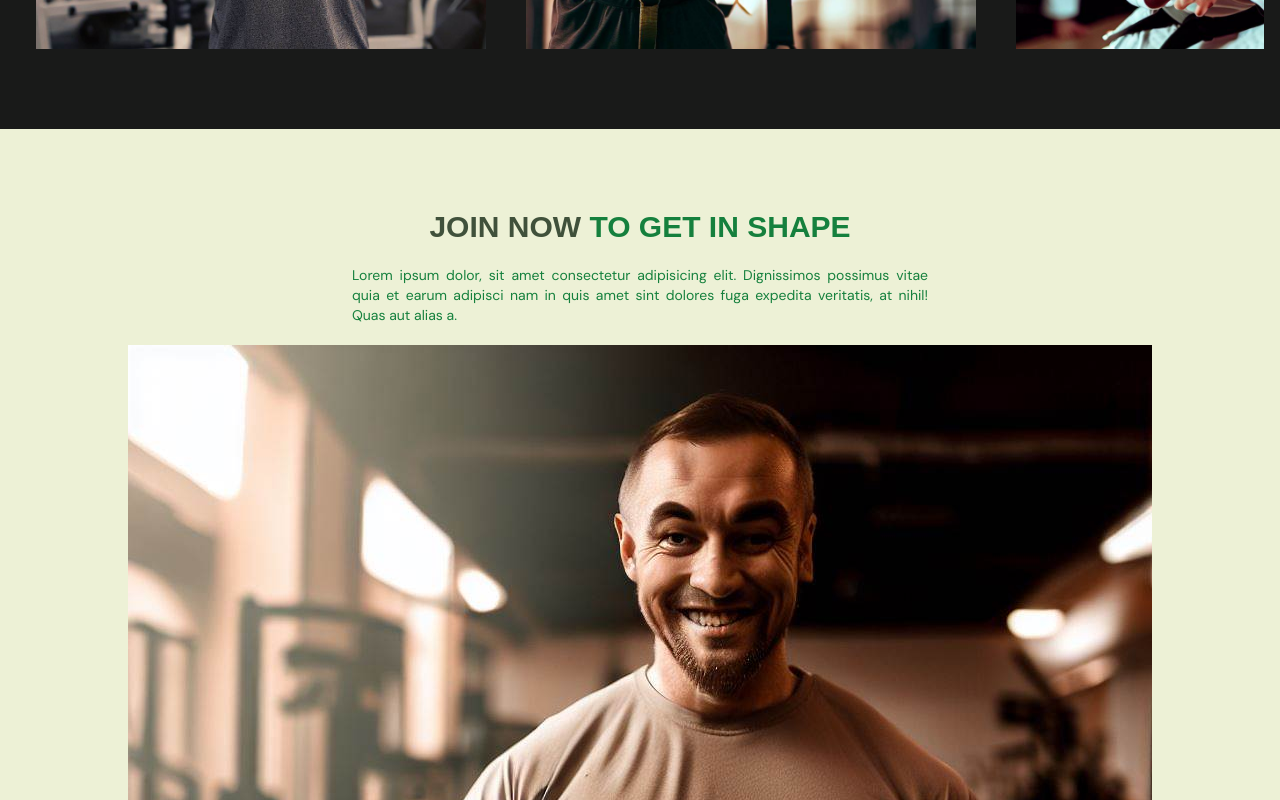
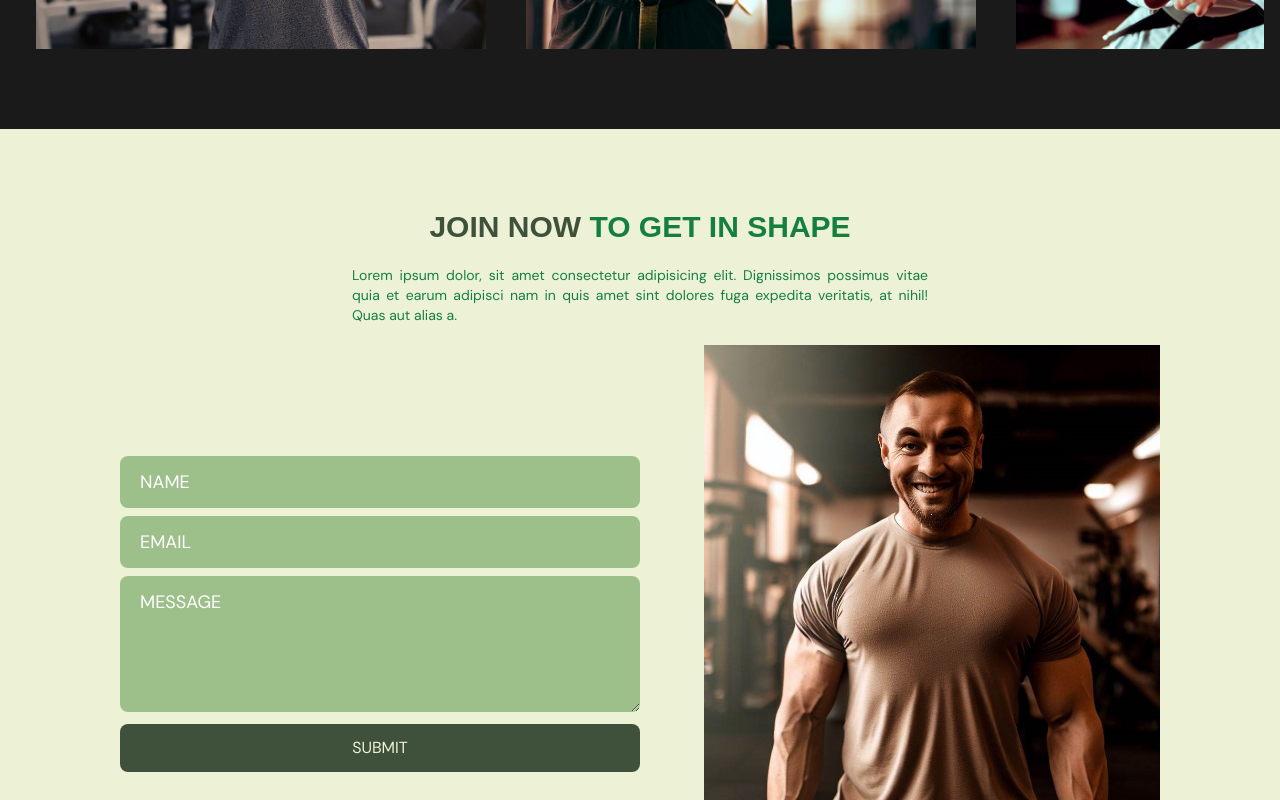
Before and after one commit to NilArj/fitness, a React (Vite) app: page / in a window 1280 px wide. Shown: the part 2760-3560 px from the top of the page. Built offline with nearby package versions, Linux system fonts and the light colour scheme.

Commit message:
contact page complete

```diff
--- a/src/sections/contactus/ContactUs.tsx
+++ b/src/sections/contactus/ContactUs.tsx
@@ -1,6 +1,7 @@
 import React from 'react'
 import { SelectedPage } from '../../shared/types'
-import {motion} from "framer-motion"
+import { motion } from "framer-motion"
+import { useForm } from "react-hook-form";
 import SectionTitle from '../../components/SectionTitle'
 import contactUsImage from "../../assets/images/trainer_3.jpg"
 
@@ -9,7 +10,17 @@ type Props = {
 }
 
 const ContactUs = ({ setSelectedPage }: Props) => {
-  return ( <section
+
+  const { register, trigger, formState: { errors } } = useForm();
+
+  const onSubmit = async (e: any) => {
+    const isValid = await trigger();
+    if (!isValid) {
+      e.preventDefault();
+    }
+  };
+
+  return (<section
     id='benefits'
     className='bg-primary-100 py-20 px-4'>
 
@@ -32,8 +43,10 @@ const ContactUs = ({ setSelectedPage }: Props) => {
         <p className='text-justify my-5 text-sm '>Lorem ipsum dolor, sit amet consectetur adipisicing elit. Dignissimos possimus vitae quia et earum adipisci nam in quis amet sint dolores fuga expedita veritatis, at nihil! Quas aut alias a.</p>
       </motion.div>
 
+
+      {/* Form & Image*/}
       <motion.div
-      className="mt-10 sm:mt-0"
+        className="mt-10 text-center sm:mt-0 sm:flex"
         initial="hidden"
         whileInView="visible"
         viewport={{ once: true, amount: 0.5 }}
@@ -42,11 +55,77 @@ const ContactUs = ({ setSelectedPage }: Props) => {
           hidden: { opacity: 0, y: 100 },
           visible: { opacity: 1, y: 0 },
         }}>
-        <form>
+
+        <form
+          target="_blank"
+          onSubmit={onSubmit}
+          action="https://formsubmit.co/nnilviaa@gmail.com"
+          method="POST"
+          className='flex flex-col gap-2 sm:justify-center'
+        >
+          {/* name input */}
+          <input
+            type="text"
+            placeholder="NAME"
+            className='outline-none text-primary-500 sm:text-lg w-full rounded-lg bg-primary-300 px-5 py-3 placeholder-white'
+            {...register("name", {
+              required: true,
+              maxLength: 100,
+            })}
+          />
+          {errors.name && (
+            <p className="mt-1 text-primary-500">
+              {errors.name.type === "required" && "This field is required."}
+              {errors.name.type === "maxLength" &&
+                "Max length is 100 char."}
+            </p>
+          )}
+
+          {/* email input */}
+          <input
+            type="text"
+            placeholder="EMAIL"
+            className='outline-none text-primary-500 sm:text-lg w-full rounded-lg bg-primary-300 px-5 py-3 placeholder-white'
+            {...register("email", {
+              required: true,
+              pattern: /^[A-Z0-9._%+-]+@[A-Z0-9.-]+\.[A-Z]{2,}$/i,
+            })}
+          />
+          {errors.email && (
+            <p className="mt-1 text-primary-500 ">
+              {errors.email.type === "required" && "This field is required."}
+              {errors.email.type === "pattern" && "Invalid email address."}
+            </p>
+          )}
+
+          {/* message input */}
+          <textarea
+            rows={4}
+            cols={50}
+            placeholder="MESSAGE"
+            className='outline-none text-primary-500 sm:text-lg w-full rounded-lg bg-primary-300 px-5 py-3 placeholder-white'
+            {...register("message", {
+              required: true,
+              maxLength: 2000,
+            })}
+          />
+          {errors.message && (
+            <p className="text-primary-500">
+              {errors.message.type === "required" && "This field is required."}
+              {errors.message.type === "maxLength" && "Max length is 2000 char."}
+            </p>
+          )}
+
+          <button
+            type="submit"
+            className="mt-1 rounded-lg bg-primary-500 text-primary-100 px-20 py-3 transition duration-500 hover:bg-primary-300"
+          >
+            SUBMIT
+          </button>
 
         </form>
-
-        <img className='object-cover sm:1/2' src={contactUsImage}/>
+        {/* image */}
+        <img className='object-cover mt-10 sm:mt-0 sm:w-1/2 sm:pl-16' src={contactUsImage} />
       </motion.div>
 
     </motion.div>
```
Also changed, not shown: src/assets/images/trainer_3.jpg. Lines whose indentation alone changed are shown as unchanged.
